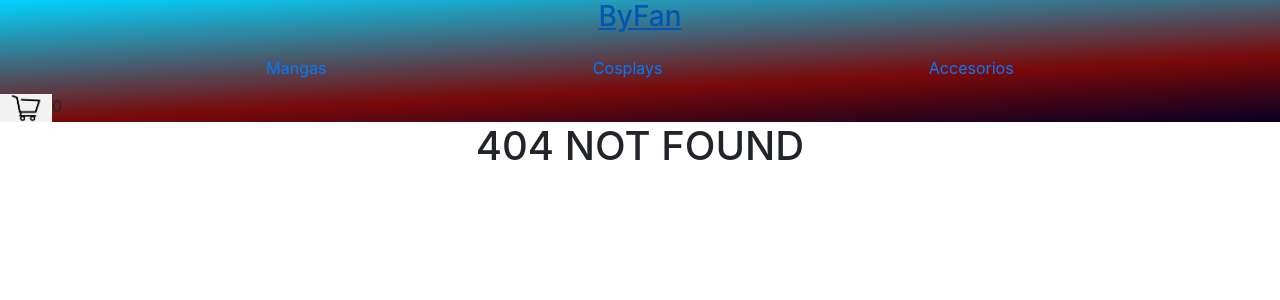
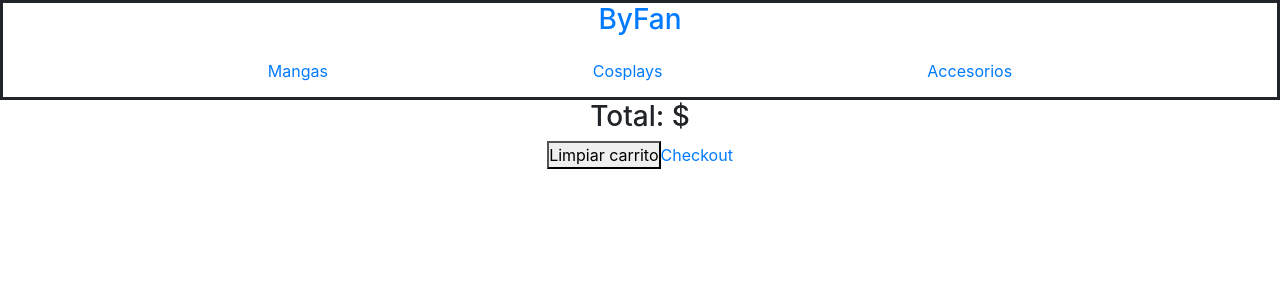
Before and after one commit to Dreikkon224/Preentrega1, a React (Create React App) app: page /cart in a window 1280 px wide. Before the commit this address had no page. Shown: the top 300 px of the page. Built offline with nearby package versions, Linux system fonts and the light colour scheme.

Commit message:
contador

```diff
--- a/package.json
+++ b/package.json
@@ -6,6 +6,7 @@
     "@testing-library/jest-dom": "^5.16.5",
     "@testing-library/react": "^13.4.0",
     "@testing-library/user-event": "^13.5.0",
+    "firebase": "^10.1.0",
     "react": "^18.2.0",
     "react-dom": "^18.2.0",
     "react-router-dom": "^6.14.1",
--- a/src/App.css
+++ b/src/App.css
@@ -18,7 +18,7 @@
   list-style: none;
 }
 .navegador{
-  background: linear-gradient(357deg, rgba(7,0,36,1) 0%, rgba(121,9,9,1) 35%, rgba(0,212,255,1) 100%);
+  border: solid;
 }
 .categorias{
   display: flex;
--- a/src/App.js
+++ b/src/App.js
@@ -3,18 +3,23 @@ import { BrowserRouter, Routes, Route } from 'react-router-dom';
 import NavBar from './componentes/NavBar/Navbar';
 import ItemListContainer from './componentes/itemListContainer/itemListContainer';
 import ItemDetailContainer from './componentes/ItemDetailContainer/ItemDetailContainer'
+import Cart from './componentes/Cart/Cart'
+import { CartProvider } from './context/CartContext';
 
 function App() {
   return (
     <div className="App">
       <BrowserRouter>
+        <CartProvider>
           <NavBar/>
           <Routes>
             <Route path='/' element={<ItemListContainer/>}/>
             <Route path='/category/:categoryId' element={<ItemListContainer/>}/>
             <Route path='/item/:itemId' element={<ItemDetailContainer/>}/>
+            <Route path='/cart' element={<Cart/>}/>
             <Route path='*' element={<h1>404 NOT FOUND</h1>}/>
           </Routes>
+        </CartProvider>
       </BrowserRouter>
     </div>
   );
--- /dev/null
+++ b/src/componentes/Cart/Cart.js
@@ -0,0 +1,26 @@
+import { useContext } from "react";
+import { CartContext } from "../../context/CartContext";
+import CartItem from '../CartItem/CartItem'
+import { Link } from 'react-router-dom'
+
+const Cart = () => {
+    const { cart, clearCart, totalQuantity, total} = useContext(CartContext)
+    if(totalQuantity === 0){
+        return (
+            <div>
+                <h1>No hay items en el carrito</h1>
+                <Link to='/' className="Option">Productos</Link>
+            </div>
+        )
+    }
+    return (
+        <div>
+            {cart.map(p => <CartItem key={p.id} {...p}/>)}
+            <h3>Total: ${total}</h3>
+            <button onClick={() => clearCart()} className="Button">Limpiar carrito</button>
+            <Link to='/chekout' className="Option">Checkout</Link>
+        </div>
+    )
+}
+
+export default Cart
--- /dev/null
+++ b/src/componentes/CartItem/CartItem.js
@@ -0,0 +1,18 @@
+import { useContext } from "react";
+import { CartContext } from "../../context/CartContext";
+
+const CartItem = ({ id, name, quantity, price }) => {
+    const {removeProducto} = useContext(CartContext);
+    const subTotal = price*quantity
+    return (
+        <div>
+            <h2>titulo:{name}</h2>
+            <p>cantidad:{quantity}</p>
+            <p>precion:$ {price}</p>
+            <p>subtotal:$ {subTotal}</p>
+            <button onClick={() => removeProducto(id)}>Eliminar</button>
+        </div>
+    )
+}
+
+export default CartItem;
--- a/src/componentes/CartWidget/CartWidget.js
+++ b/src/componentes/CartWidget/CartWidget.js
@@ -1,10 +1,16 @@
+import { useContext } from 'react'
 import cart from './assets/png-transparent-computer-icons-shopping-cart-encapsulated-postscript-shopping-cart-angle-black-shopping.png'
+import { CartContext } from '../../context/CartContext'
+import { Link } from 'react-router-dom'
+
 const CartWidget = () => {
+    const { totalQuantity } = useContext(CartContext)
+
     return (
-        <div className='carrito'>
+        <Link to='/cart' className='carrito'style={{display: totalQuantity>0?'block':'none'}}>
             <img src={cart} alt="cart-widget" className='img'/>
-            <span>0</span>
-        </div>
+            <span className='numero'>{totalQuantity}</span>
+        </Link>
     )
 }
 
--- a/src/componentes/ItemDetail/ItemDetail.js
+++ b/src/componentes/ItemDetail/ItemDetail.js
@@ -1,7 +1,15 @@
 import './ItemDetail.css'
 import ItemCount from '../ItemCount/ItemCount'
+import { useState } from 'react'
+import { Link } from 'react-router-dom'
 
 const ItemDetail = ({id, name, img, category, description, price, stock}) =>{
+    const [quantityAdded, setQuantityAdded] = useState(0)
+
+    const handleOnAdd = (quantity) => {
+        setQuantityAdded(quantity)
+    }
+
     return(
         <article className='CardItem'>
             <header className='Header'>
@@ -18,7 +26,11 @@ const ItemDetail = ({id, name, img, category, description, price, stock}) =>{
                 <p className='Info'>Precio: ${price}</p>
             </section>
             <footer className='ItemFooter'>
-                <ItemCount initial={1} stock={stock} onAdd={(quantity) => console.log('cantidad agregada',quantity)}/>
+                {
+                    quantityAdded > 0 ? (<Link to='/cart' className='Option'>Terminar Compra</Link>)
+                    :
+                        (<ItemCount initial={1} stock={stock} onAdd={(handleOnAdd)}/>)
+                }
             </footer>
         </article>
     )
--- /dev/null
+++ b/src/context/CartContext.js
@@ -0,0 +1,36 @@
+import { createContext, useState } from "react";
+
+export const CartContext = createContext({
+    cart: []
+})
+
+export const CartProvider = ({ children }) => {
+    const [cart, setCart] = useState([])
+
+    const addItem = (item, quantity) => {
+        if(!isInCart(item.id)) {
+            setCart(prev => [...prev, {...item, quantity}])
+        } else {
+            console.error('El producto ya fue agregado')
+        }
+    }
+
+    const removeItem = (itemId) => {
+        const cartUpdated = cart.filter(prod => prod.id !== itemId)
+        setCart(cartUpdated)
+    }
+
+    const clearCart = () => {
+        setCart([])
+    }
+
+    const isInCart = (itemId) => {
+        return cart.some(prod => prod.id === itemId)
+    }
+
+    return (
+        <CartContext.Provider value={{ cart, addItem, removeItem, clearCart}}>
+            {children}
+        </CartContext.Provider>
+    )
+}
```
Also changed, not shown: src/configFirebase/firebase.js (added, +16 -0 lines), 1 other file (tests, documents, lock files or other folders). Lines whose indentation alone changed are shown as unchanged.
